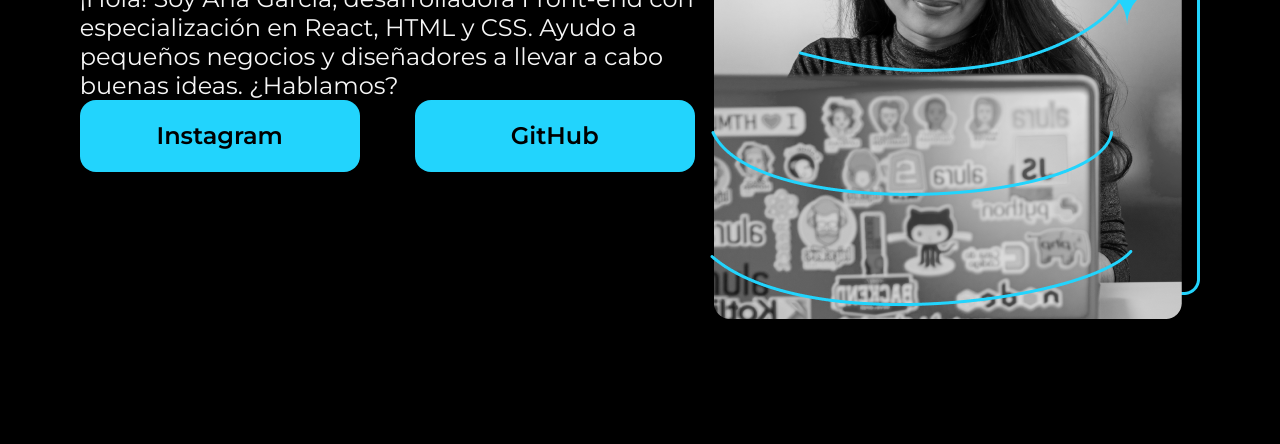
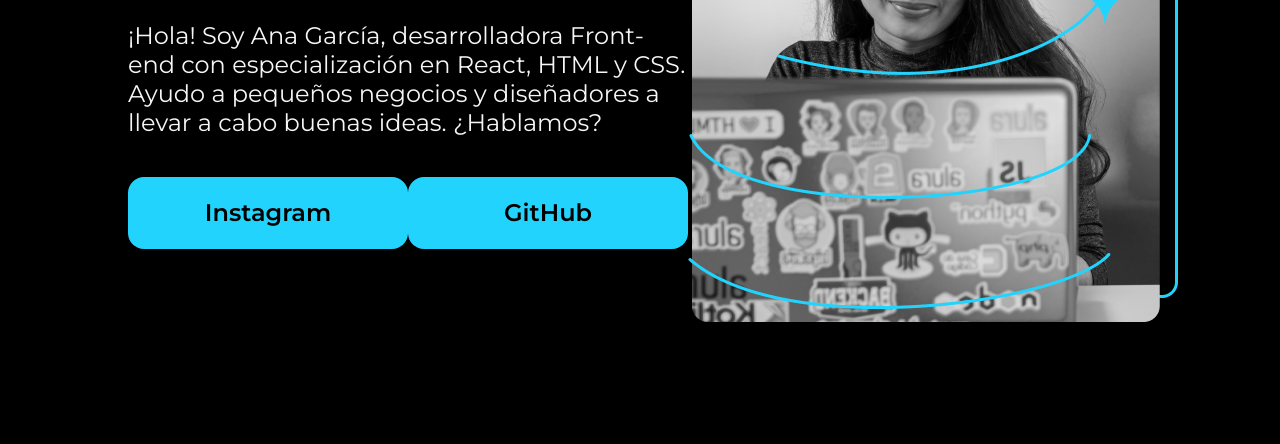
Before and after one commit to DevEnriquegd/portafolio, a plain HTML site: page index.html in a window 1280 px wide. Shown: the part 356-800 px from the top of the page. Drawn offline with nearby package versions, Linux system fonts and the light colour scheme.

Commit message:
fix: content visualization

```diff
--- a/css/style.css
+++ b/css/style.css
@@ -16,14 +16,16 @@ body {
 .presentacion {
     display: flex;
     align-content: center;
-    justify-content: space-evenly;
-    margin: 5%;
+    justify-content: space-between;
+    margin: 10%;
 }
 
 .presentacion__contenido {
     width: 615px;
-    height: 482px;
-    align-content: center;
+    display: flex;
+    justify-content: center;
+    flex-direction: column;
+    gap: 40px;
 
 }
 
```
